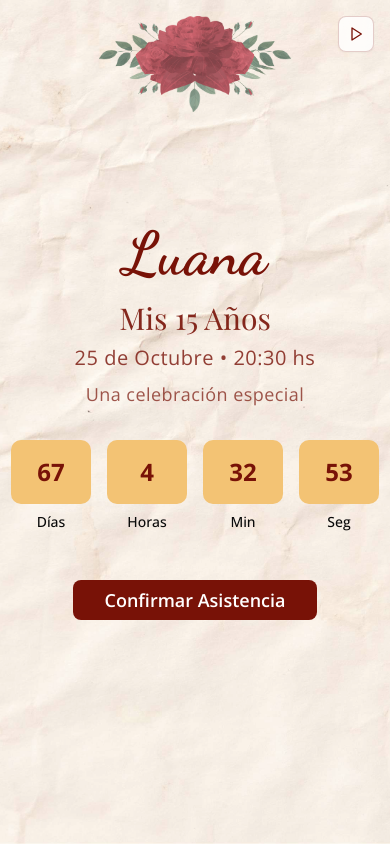
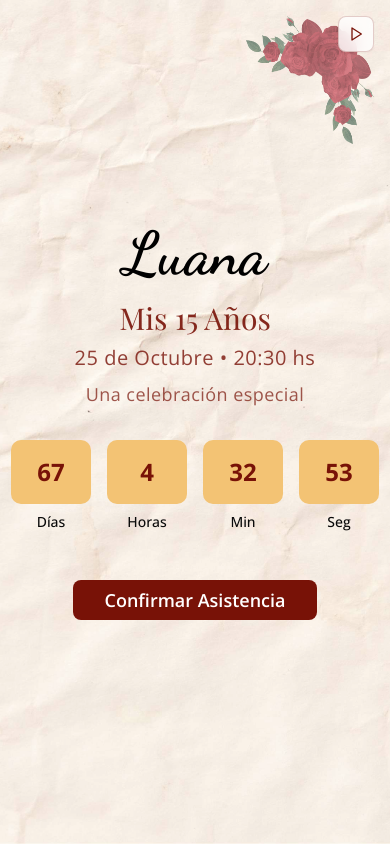
Before and after one commit to omegonstudio/omegon-XV, a Next.js app: page / in a window 390 px wide. Both pictures are taken after a click on the button "Abrir Invitación". Shown: the top 844 px of the page. Built offline with nearby package versions, Linux system fonts and the light colour scheme; a web font is replaced by a local one.

Commit message:
feat: add mobile floral decoration and change "Luana" text color
Add floral image to mobile hero section and update text color for "Luana".

#VERCEL_SKIP

Co-authored-by: null <202712282+omegonstudio@users.noreply.github.com>

```diff
--- a/components/hero-section.tsx
+++ b/components/hero-section.tsx
@@ -63,6 +63,16 @@ export default function HeroSection() {
         />
       </div>
 
+      <div className="absolute top-4 right-4 z-10 opacity-70 md:hidden">
+        <Image
+          src="/images/floral-decoration-mobile-right.png"
+          alt="Decorative red roses mobile"
+          width={300}
+          height={300}
+          className="w-32 h-32"
+        />
+      </div>
+
       <div className="absolute top-4 right-4 md:top-8 md:right-8 z-10 opacity-80 hidden md:block">
         <Image
           src="/images/floral-decoration.png"
@@ -73,19 +83,9 @@ export default function HeroSection() {
         />
       </div>
 
-      <div className="absolute top-4 left-1/2 transform -translate-x-1/2 z-10 opacity-80 md:hidden">
-        <Image
-          src="/images/floral-decoration-mobile.png"
-          alt="Decorative red roses mobile"
-          width={400}
-          height={200}
-          className="w-48 h-24"
-        />
-      </div>
-
       <div className="relative z-20 text-center px-4 max-w-4xl mx-auto">
         <div className="mb-8">
-          <h1 className="text-6xl md:text-8xl font-handwriting font-bold mb-4 text-[#781207]">Luana</h1>
+          <h1 className="text-6xl md:text-8xl font-handwriting font-bold mb-4 text-black md:text-[#781207]">Luana</h1>
           <h2 className="text-3xl md:text-4xl font-serif font-light mb-2 text-[#781207]/90">Mis 15 Años</h2>
           <p className="text-xl md:text-2xl font-light tracking-wide mb-2 text-[#781207]/80">
             25 de Octubre • 20:30 hs
```
Also changed, not shown: public/images/floral-decoration-mobile-right.png (added).
